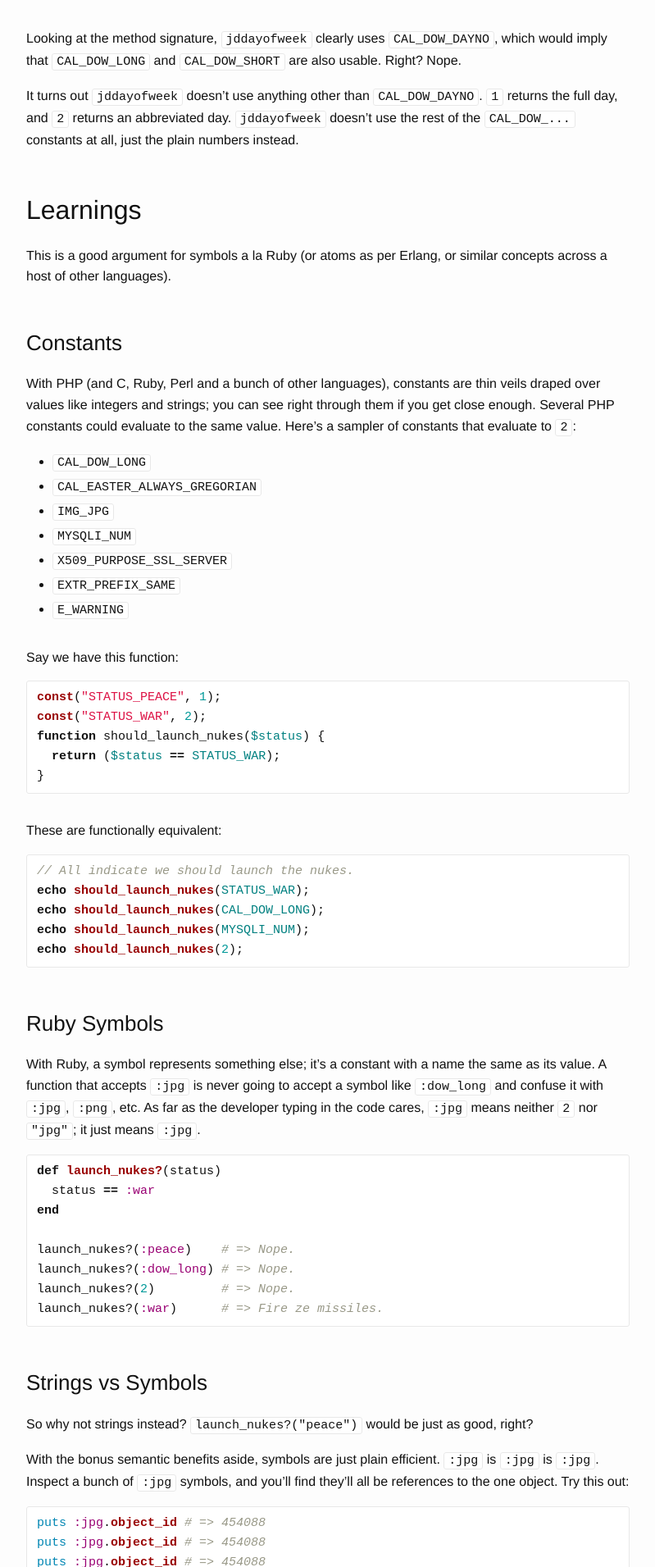
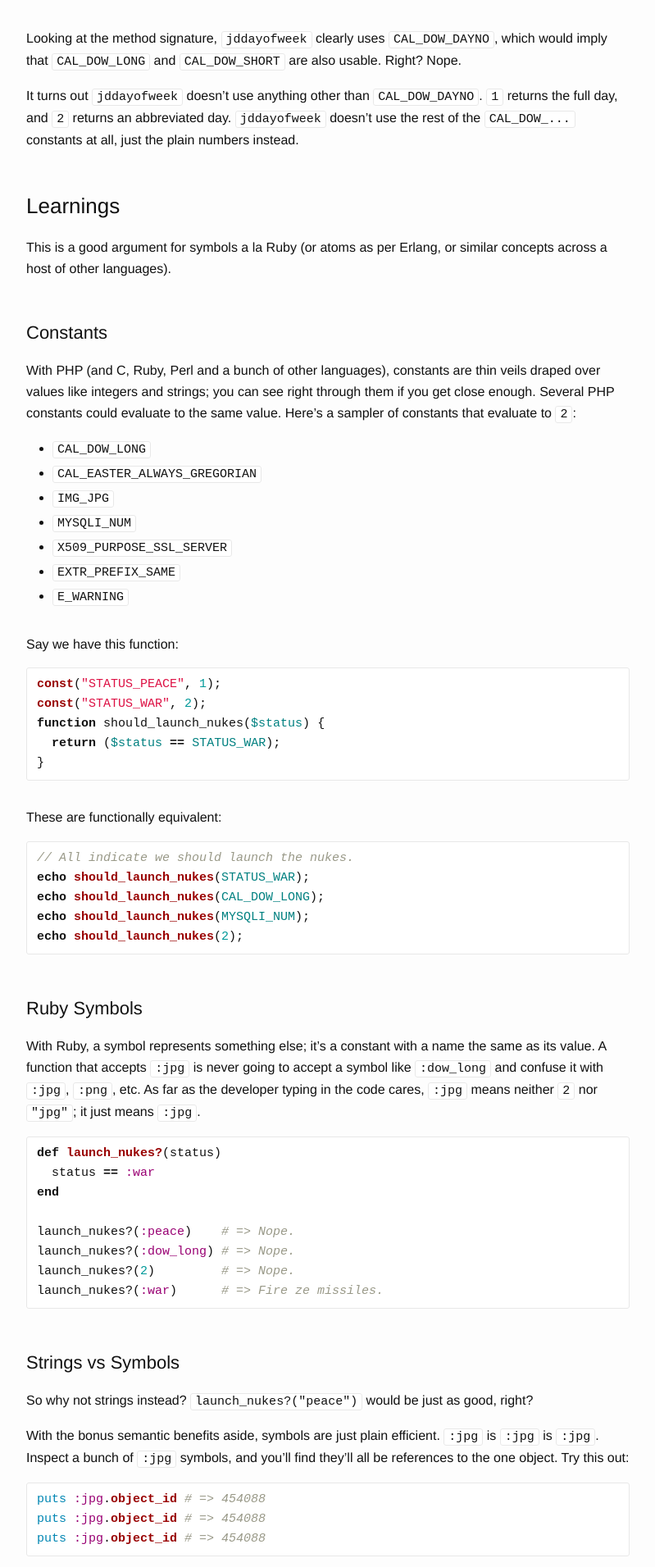
Before and after one commit to damncabbage/deadname.id.au, a Jekyll site: the page built from _posts/2011-12-12-flags-vs-constants-short-long-days-of-the-week.markdown, in a window 1280 px wide. Shown: the part 806-2717 px from the top of the page at 82% size, without its empty margins (240-1039 px from the left). Built offline with Jekyll 4.4.1, drawn with Linux system fonts in a browser that asks for light colours.

Commit message:
Tone down blog heading sizes.

```diff
--- a/_sass/_layout.scss
+++ b/_sass/_layout.scss
@@ -238,7 +238,7 @@
 
     @include media-query($on-laptop) {
         font-size: 36px;
-    }
+  }
 }
 
 .post-content {
@@ -252,27 +252,18 @@
     }
 
     h2 {
-        font-size: 32px;
-
-        @include media-query($on-laptop) {
-            font-size: 28px;
-        }
+      font-weight: 400;
+      font-size: 26px;
     }
 
     h3 {
-        font-size: 26px;
-
-        @include media-query($on-laptop) {
-            font-size: 22px;
-        }
+      font-weight: 400;
+      font-size: 22px;
     }
 
     h4 {
-        font-size: 20px;
-
-        @include media-query($on-laptop) {
-            font-size: 18px;
-        }
+      font-weight: 400;
+      font-size: 18px;
     }
 
     a {
```
